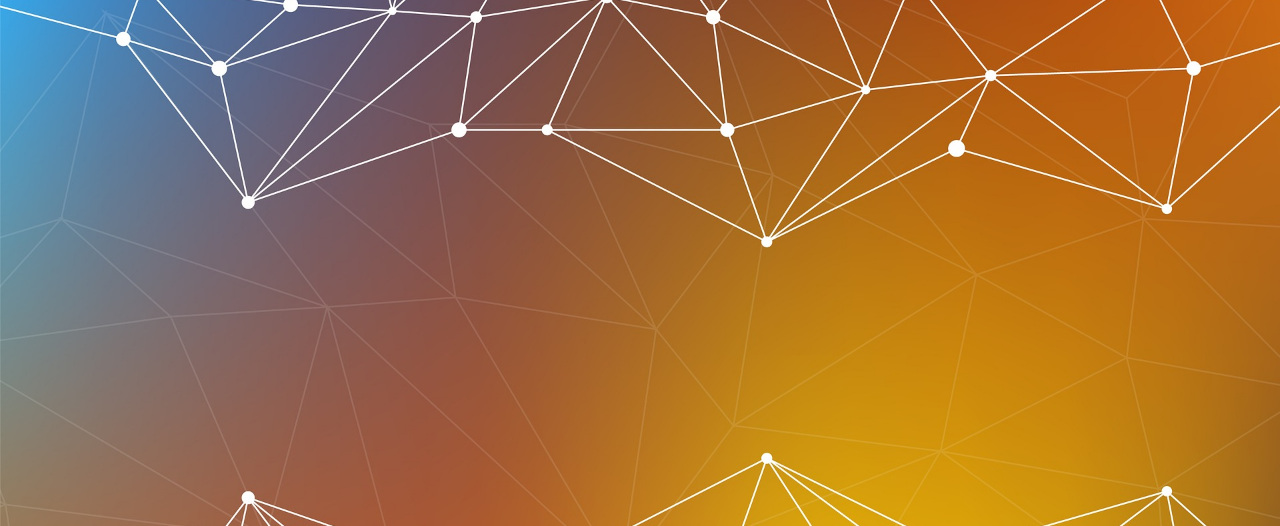
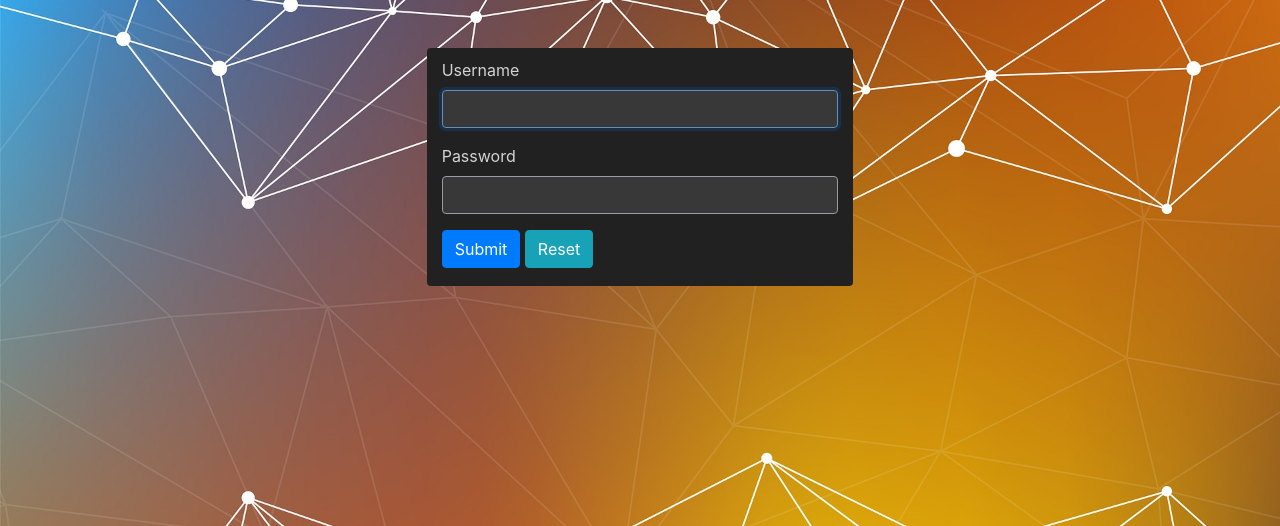
Before and after one commit to MaciejITT/facebook_like_app_django, a Django app: page / in a window 1280 px wide. Shown: the part 72-598 px from the top of the page. Run offline with Django 3.2, Linux system fonts and the light colour scheme; some libraries are stand-ins or nearby versions.

Commit message:
Login page added

```diff
--- a/bookmate_app/forms.py
+++ b/bookmate_app/forms.py
@@ -1,7 +1,6 @@
 from django import forms
 from django.contrib.auth.forms import UserCreationForm
 from django.contrib.auth.models import User
-from .models import Profile
 
 
 class SignUpForm(UserCreationForm):
--- a/bookmate_app/static/bookmate_app/style.css
+++ b/bookmate_app/static/bookmate_app/style.css
@@ -12,7 +12,6 @@
 .app__form_background{
     background-color: #212121;
     padding: 10px;
-
 }
 
 .app__user_home_page{
@@ -22,10 +21,14 @@
     border-radius: 10px;
 }
 
+.app__text_color{
+    color: white;
+}
+
 #id_username , #id_last_name,
 #id_first_name, #id_sex,
 #id_email, #id_password1,
-#id_password2{
+#id_password2, #id_password {
     color: white;
     background-color: #424242;
     opacity: .7;
@@ -34,6 +37,6 @@
 #div_id_username , #div_id_last_name,
 #div_id_first_name, #div_id_sex,
 #div_id_email, #div_id_password1,
-#div_id_password2{
+#div_id_password2 {
     color: lightgray;
 }
--- a/bookmate_app/urls.py
+++ b/bookmate_app/urls.py
@@ -2,8 +2,8 @@ from django.urls import path
 from . import views
 
 urlpatterns = [
-    path('', views.start_page, name='base'),
-    path('login/', views.login_page, name='login'),
+    path('', views.login_page, name='login'),
     path('signin/', views.sign_up_page, name='signin'),
+    path('logout/', views.logout_user, name='logout'),
     path('home/', views.home_page, name='home'),
 ]
--- a/bookmate_app/views.py
+++ b/bookmate_app/views.py
@@ -1,12 +1,8 @@
 from django.shortcuts import render, redirect
-from django.contrib.auth.forms import UserCreationForm
-from django.contrib.auth import login, authenticate
+from django.contrib.auth import login, authenticate, logout
 from .forms import SignUpForm
+from django.contrib import messages
 # Create your views here.
-
-
-def start_page(request):
-    return render(request, 'base.html')
 
 
 def home_page(request):
@@ -14,6 +10,16 @@ def home_page(request):
 
 
 def login_page(request):
+    if request.method == 'POST':
+        username = request.POST.get('username')
+        password = request.POST.get('password1')
+        user = authenticate(request, username=username, password=password)
+        if user is not None:
+            login(request, user)
+            return redirect('home')
+        else:
+            messages.error(request, 'Username or password is incorrect')
+
     return render(request, "bookmate_app/login.html")
 
 
@@ -21,7 +27,6 @@ def sign_up_page(request):
     if request.method == 'POST':
         form = SignUpForm(request.POST)
         if form.is_valid():
-            print("ok")
             user = form.save()
             user.refresh_from_db()
             user.profile.first_name = form.cleaned_data.get('first_name')
@@ -29,17 +34,18 @@ def sign_up_page(request):
             user.profile.email = form.cleaned_data.get('email')
             user.profile.sex = form.cleaned_data.get('sex')
             user.save()
-            username = form.cleaned_data.get('username')
-            password = form.cleaned_data.get('password1')
-            user = authenticate(username=username, password=password)
-            login(request, user)
-            return redirect('home')
+            messages.success(request, 'Account created')
+            return redirect('login')
 
     else:
-        print("nie ok")
         form = SignUpForm()
 
     context = {
         'form': form,
     }
     return render(request, "bookmate_app/signin.html", context)
+
+
+def logout_user(request):
+    logout(request)
+    return render(request, 'bookmate_app/login.html')
--- a/templates/base.html
+++ b/templates/base.html
@@ -11,21 +11,12 @@
 
 </head>
 <body class="app__background_image" style="background-image: url('{% static "images/background-home-page-image.jpg" %}')">
-    <nav class="navbar navbar-light app__top_navbar">
-        <div class="container-fluid">
-            <div class="navbar">
-                <a class="navbar-brand bg-gradient-dark mr-0 " href="#">BOOK</a><a class="navbar-brand text-white bg-dark ml-0" href="#">MATE</a>
-            </div>
-            <div class="navbar ml-auto">
-                <a class="btn btn-outline-dark nav-item" href="{% url 'login' %}">Login</a>
-                <a class="btn btn-outline-dark nav-item ml-2" href="{% url 'signin' %}">Sign In</a>
-            </div>
-        </div>
-    </nav>
 
-        {% block content %}
+    {% block navbar %}
+    {% endblock navbar %}
 
-        {% endblock content %}
+    {% block content %}
+    {% endblock content %}
 
     <script src="https://code.jquery.com/jquery-3.5.1.slim.min.js" integrity="sha384-DfXdz2htPH0lsSSs5nCTpuj/zy4C+OGpamoFVy38MVBnE+IbbVYUew+OrCXaRkfj" crossorigin="anonymous"></script>
     <script src="https://cdn.jsdelivr.net/npm/popper.js@1.16.0/dist/umd/popper.min.js" integrity="sha384-Q6E9RHvbIyZFJoft+2mJbHaEWldlvI9IOYy5n3zV9zzTtmI3UksdQRVvoxMfooAo" crossorigin="anonymous"></script>
--- /dev/null
+++ b/templates/base2.html
@@ -0,0 +1,15 @@
+{% extends 'base.html' %}
+
+{% block navbar %}
+    <nav class="navbar navbar-light app__top_navbar">
+        <div class="container-fluid">
+            <div class="navbar">
+                <a class="navbar-brand bg-gradient-dark mr-0 " href="#">BOOK</a><a class="navbar-brand text-white bg-dark ml-0" href="#">MATE</a>
+            </div>
+            <div class="navbar ml-auto">
+                <a class="btn btn-outline-dark nav-item" href="{% url 'login' %}">Login</a>
+                <a class="btn btn-outline-dark nav-item ml-2" href="{% url 'signin' %}">Sign In</a>
+            </div>
+        </div>
+    </nav>
+{% endblock navbar %}
--- /dev/null
+++ b/templates/base3.html
@@ -0,0 +1,6 @@
+{% extends 'base.html' %}
+
+
+{% block navbar %}
+    {% include "bookmate_app/login_navbar.html" %}
+{% endblock navbar %}
--- a/templates/bookmate_app/home.html
+++ b/templates/bookmate_app/home.html
@@ -1,8 +1,6 @@
-{% extends 'base.html' %}
+{% extends 'base3.html' %}
 
 {% block content %}
-<div class="container-fluid bg-light app__user_home_page ">
-Hi, Username
-</div>
+
 
 {% endblock content %}
--- a/templates/bookmate_app/login.html
+++ b/templates/bookmate_app/login.html
@@ -1,5 +1,52 @@
-{% extends "base.html" %}
+{% extends "base2.html" %}
+{% load crispy_forms_tags %}
 
 {% block content %}
-
+ <div class="container-fluid">
+            <div class="row">
+                <div class="col-sm-4">
+                </div>
+                <div class="col-sm-4 app__form_background rounded mt-5">
+                    <form method="post" action="{% url 'login' %}">
+                        {% csrf_token %}
+                        <div id="div_id_username" class="form-group">
+                            <label for="id_username" class=" requiredField">
+                                Username
+                            </label>
+                            <div>
+                                 <input
+                                         type="text"
+                                         name="username"
+                                         maxlength="150"
+                                         autofocus=""
+                                         class="textinput textInput form-control"
+                                         required=""
+                                         id="id_username">
+                            </div>
+                        </div>
+                        <div id="div_id_password1" class="form-group">
+                            <label for="id_password1" class=" requiredField">
+                                Password
+                            </label>
+                            <div>
+                                <input
+                                        type="password"
+                                        name="password1"
+                                        autocomplete="new-password"
+                                        class="textinput textInput form-control"
+                                        required=""
+                                        id="id_password1">
+                            </div>
+                        </div>
+                        <input class="btn btn-primary mb-2" type="submit" value="Submit">
+                        <input class="btn btn-info mb-2" type="reset" value="Reset">
+                    </form>
+                    {% for msg in messages %}
+                       <p style="color: firebrick">{{ msg }}</p>
+                    {% endfor %}
+                </div>
+                <div class="col-sm-4">
+                </div>
+            </div>
+        </div>
 {% endblock content %}
--- a/templates/bookmate_app/signin.html
+++ b/templates/bookmate_app/signin.html
@@ -1,4 +1,4 @@
-{% extends "base.html" %}
+{% extends "base2.html" %}
 {% load crispy_forms_tags %}
 {% block content %}
         <div class="container-fluid">
```
Also changed, not shown: templates/bookmate_app/login_navbar.html (added, +11 -0 lines), bookmate_app/static/images/background-home-page-image.jpg (renamed from static/images/background-home-page-image.jpg), db.sqlite3, static/images/background-home-page-image2.jpg (deleted), static/images/background-home-page-image3.jpg (deleted).
